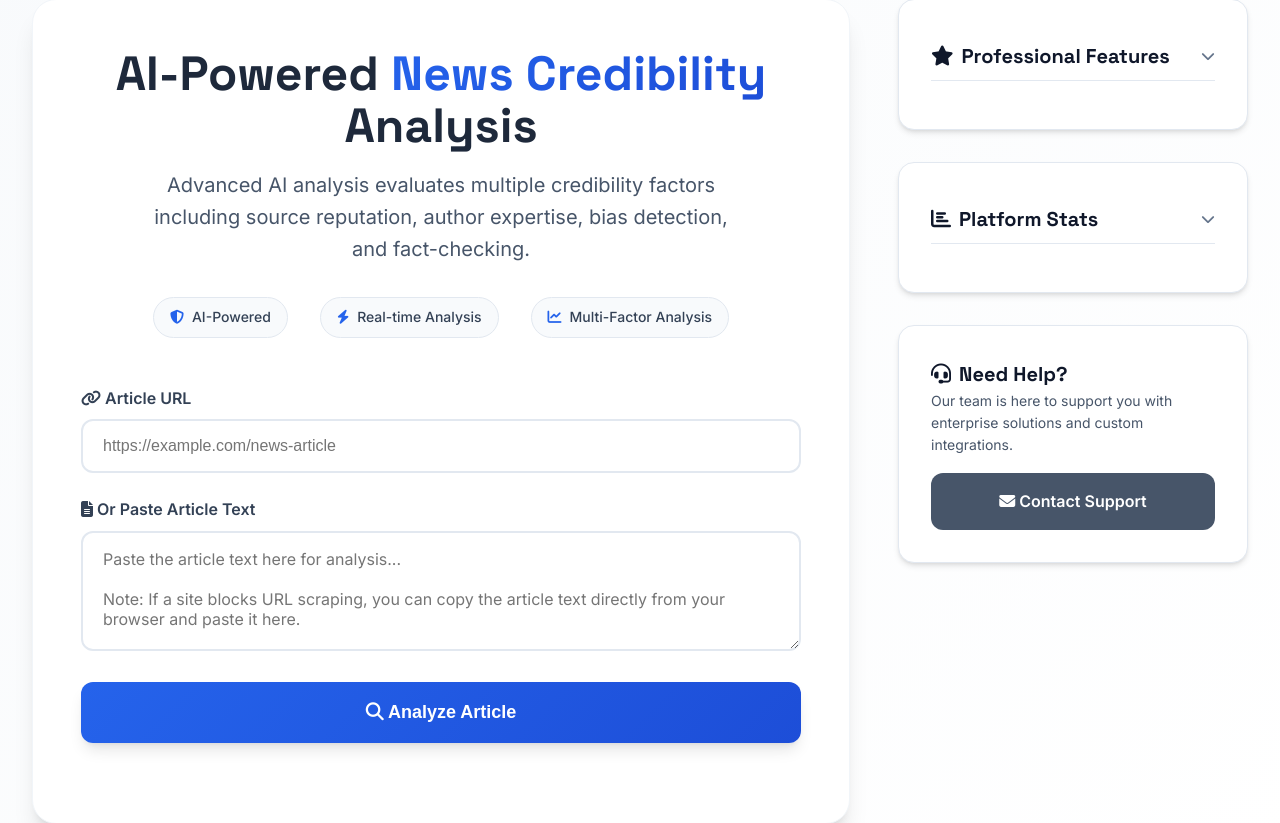
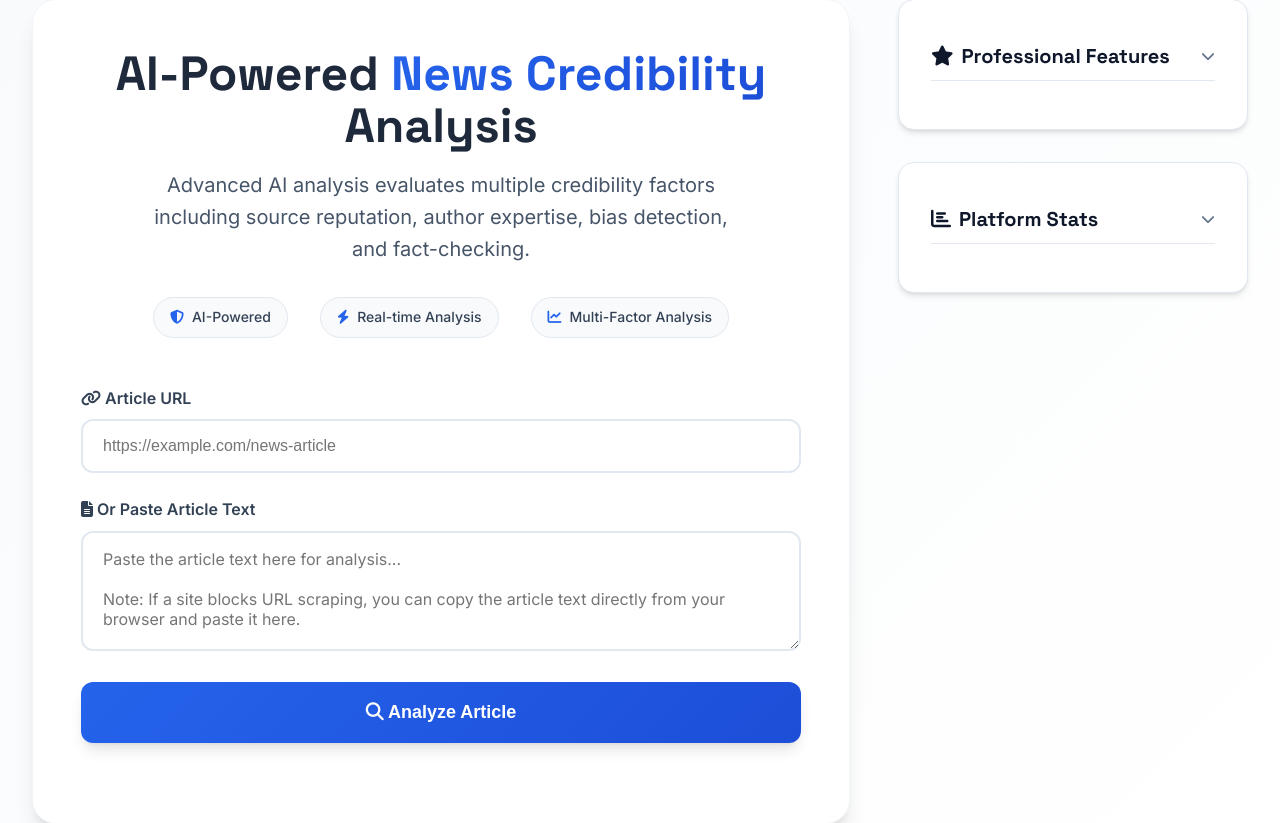
Before and after one commit to Hyperiongate/News, a Flask app: page / in a window 1280 px wide. Shown: the part 132-955 px from the top of the page. Run offline with Flask 3, Linux system fonts and the light colour scheme.

Commit message:
Update index.html

```diff
--- a/templates/index.html
+++ b/templates/index.html
@@ -884,21 +884,6 @@ Note: If a site blocks URL scraping, you can copy the article text directly from
                     </p>
                 </div>
             </div>
-
-            <!-- Contact Card -->
-            <div class="sidebar-card">
-                <h3 class="sidebar-title">
-                    <i class="fas fa-headset"></i>
-                    Need Help?
-                </h3>
-                <p style="color: var(--gray-600); margin-bottom: 1rem; font-size: 0.875rem;">
-                    Our team is here to support you with enterprise solutions and custom integrations.
-                </p>
-                <a href="mailto:support@truthlens.ai" class="upgrade-button" style="background: var(--gray-600);">
-                    <i class="fas fa-envelope"></i>
-                    Contact Support
-                </a>
-            </div>
         </aside>
     </main>
 
```
